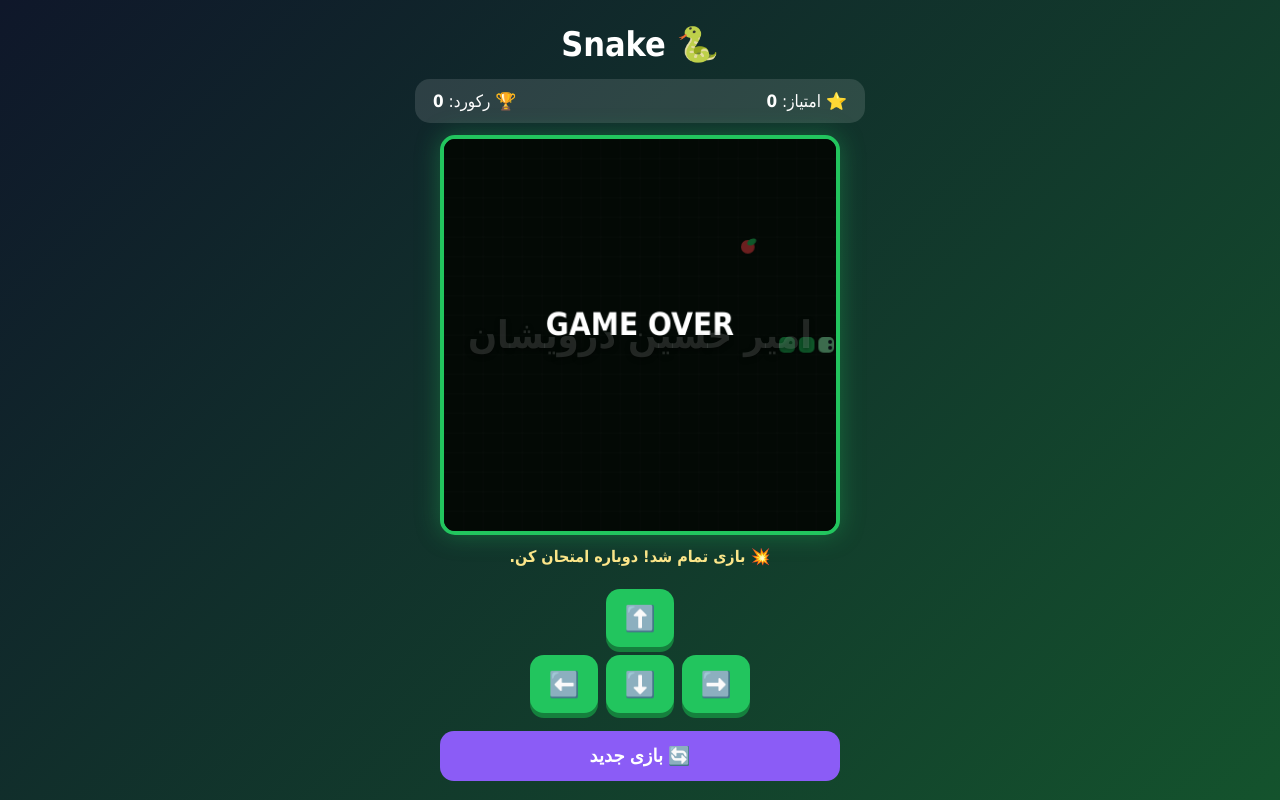
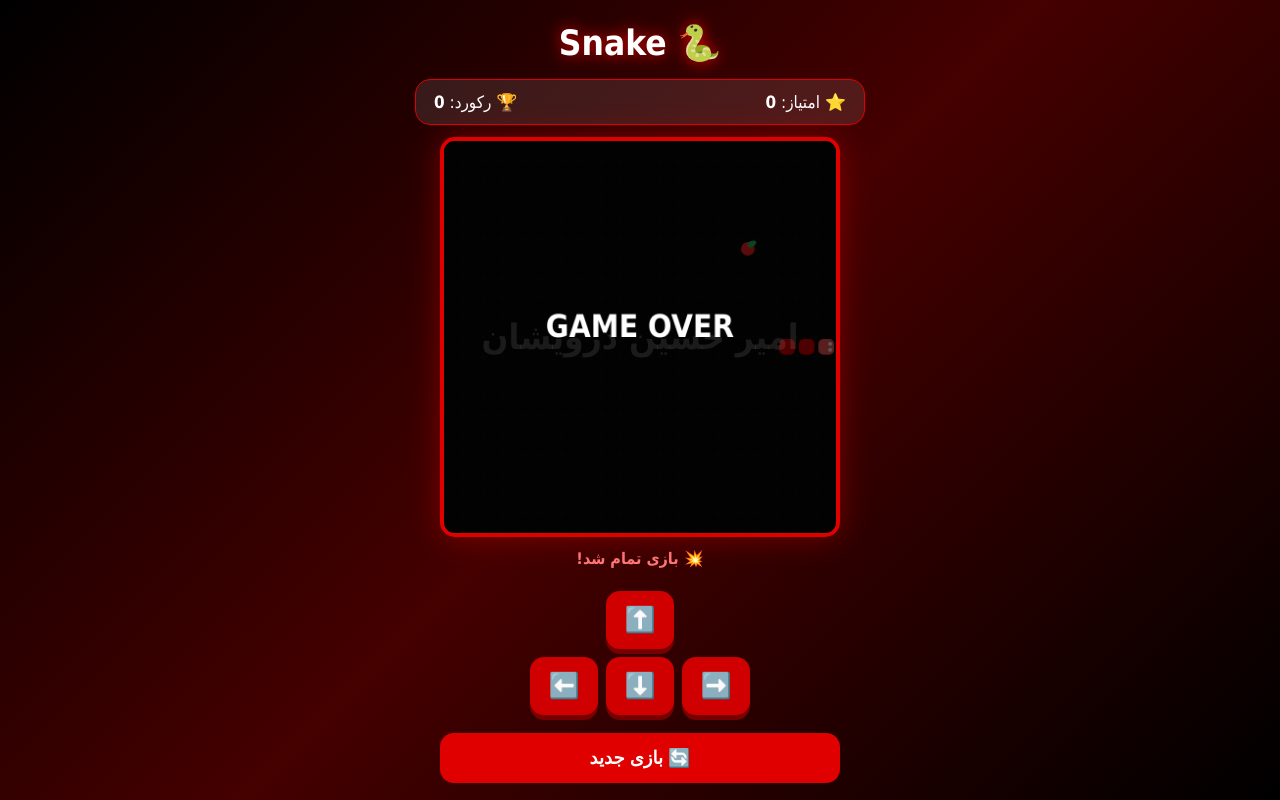
Before and after one commit to alidarveshang1362-source/snake-game, a plain HTML site: page index.htm in a window 1280 px wide. Drawn offline with Linux system fonts and the light colour scheme.

Commit message:
Update index.htm

```diff
--- a/index.htm
+++ b/index.htm
@@ -15,9 +15,17 @@
 body {
     margin: 0;
     min-height: 100vh;
-    background: linear-gradient(135deg, #0f172a, #14532d);
+
+    font-family: Tahoma, Arial, sans-serif;
+
+    background: linear-gradient(
+        135deg,
+        #000000,
+        #450000,
+        #000000
+    );
+
     color: white;
-    font-family: Tahoma, Arial, sans-serif;
 
     display: flex;
     justify-content: center;
@@ -33,15 +41,18 @@ body {
 }
 
 h1 {
+    font-size: 35px;
     margin: 5px 0 15px;
-    font-size: 34px;
+
+    text-shadow:
+        0 0 15px #e00000;
 }
 
 .info {
     display: flex;
     justify-content: space-between;
 
-    background: rgba(255,255,255,0.12);
+    background: rgba(255,255,255,0.1);
 
     padding: 12px 18px;
 
@@ -49,15 +60,17 @@ h1 {
 
     margin-bottom: 12px;
 
+    border: 1px solid #e00000;
+
     font-size: 17px;
 }
 
-/* زمین بازی */
-
 .board {
     position: relative;
+
     width: 100%;
     max-width: 400px;
+
     margin: auto;
 }
 
@@ -65,21 +78,22 @@ canvas {
     display: block;
 
     width: 100%;
+
     aspect-ratio: 1 / 1;
 
-    background: #07130b;
+    background: #050505;
 
-    border: 4px solid #22c55e;
+    border: 4px solid #e00000;
 
     border-radius: 15px;
 
     box-shadow:
-        0 0 25px rgba(34,197,94,.35);
+        0 0 30px rgba(224,0,0,.4);
 
     touch-action: none;
 }
 
-/* نوشته وسط بازی */
+/* نام سازنده */
 
 .watermark {
     position: absolute;
@@ -87,26 +101,24 @@ canvas {
     top: 50%;
     left: 50%;
 
-    transform: translate(-50%, -50%);
+    transform:
+        translate(-50%, -50%);
 
-    width: 90%;
+    width: 95%;
 
-    font-family: Tahoma, Arial, sans-serif;
-
-    font-size: clamp(22px, 7vw, 38px);
+    font-size:
+        clamp(21px, 6vw, 35px);
 
     font-weight: bold;
 
-    color: rgba(255,255,255,0.13);
+    color:
+        rgba(255,255,255,0.10);
 
     pointer-events: none;
 
     user-select: none;
 
     white-space: nowrap;
-
-    text-shadow:
-        0 2px 5px rgba(0,0,0,.4);
 }
 
 .message {
@@ -116,10 +128,10 @@ canvas {
 
     font-weight: bold;
 
-    color: #fde68a;
+    color: #ff7777;
 }
 
-/* دکمه های کنترل */
+/* کنترل‌ها */
 
 .controls {
     width: 220px;
@@ -128,7 +140,8 @@ canvas {
 
     display: grid;
 
-    grid-template-columns: repeat(3, 1fr);
+    grid-template-columns:
+        repeat(3, 1fr);
 
     gap: 8px;
 
@@ -142,7 +155,7 @@ canvas {
 
     border-radius: 14px;
 
-    background: #22c55e;
+    background: #d00000;
 
     color: white;
 
@@ -152,13 +165,16 @@ canvas {
 
     cursor: pointer;
 
-    box-shadow: 0 5px 0 #15803d;
+    box-shadow:
+        0 5px 0 #780000;
 }
 
 .controls button:active {
-    transform: translateY(4px);
+    transform:
+        translateY(4px);
 
-    box-shadow: 0 1px 0 #15803d;
+    box-shadow:
+        0 1px 0 #780000;
 }
 
 .up {
@@ -191,7 +207,7 @@ canvas {
 
     border-radius: 14px;
 
-    background: #8b5cf6;
+    background: #e00000;
 
     color: white;
 
@@ -205,9 +221,9 @@ canvas {
 }
 
 .restart:active {
-    transform: scale(.97);
+    transform:
+        scale(.97);
 }
-
 </style>
 </head>
 
@@ -239,8 +255,6 @@ canvas {
             width="400"
             height="400">
         </canvas>
-
-        <!-- نام سازنده -->
 
         <div class="watermark">
             امیر حسین درویشان
@@ -286,7 +300,9 @@ canvas {
     <button
         class="restart"
         onclick="startGame()">
+
         🔄 بازی جدید
+
     </button>
 
 </div>
@@ -306,6 +322,8 @@ const tileCount =
     canvas.width / gridSize;
 
 
+/* اطلاعات بازی */
+
 let snake;
 
 let apple;
@@ -314,21 +332,26 @@ let direction;
 
 let nextDirection;
 
-let score = 0;
+let score;
 
-let gameRunning = false;
+let gameRunning;
 
 let gameTimer;
 
 
+/* رکورد */
+
 let highScore =
     Number(
-        localStorage.getItem("snakeHighScore")
+        localStorage.getItem(
+            "snakeHighScore"
+        )
     ) || 0;
 
 
-document.getElementById("highScore")
-    .textContent = highScore;
+document.getElementById(
+    "highScore"
+).textContent = highScore;
 
 
 /* شروع بازی */
@@ -337,11 +360,11 @@ function startGame() {
 
     snake = [
 
-        {x: 10, y: 10},
+        { x: 10, y: 10 },
 
-        {x: 9, y: 10},
+        { x: 9, y: 10 },
 
-        {x: 8, y: 10}
+        { x: 8, y: 10 }
 
     ];
 
@@ -363,12 +386,14 @@ function startGame() {
     gameRunning = true;
 
 
-    document.getElementById("score")
-        .textContent = score;
+    document.getElementById(
+        "score"
+    ).textContent = score;
 
 
-    document.getElementById("message")
-        .textContent =
+    document.getElementById(
+        "message"
+    ).textContent =
         "🍎 سیب را بخور و بزرگ شو!";
 
 
@@ -378,12 +403,19 @@ function startGame() {
     clearInterval(gameTimer);
 
 
+    /*
+       سرعت مار
+       عدد بزرگ‌تر = حرکت کندتر
+    */
+
     gameTimer =
-        setInterval(gameLoop, 130);
+        setInterval(
+            gameLoop,
+            220
+        );
 
 
     draw();
-
 }
 
 
@@ -398,13 +430,17 @@ function createApple() {
 
         position = {
 
-            x: Math.floor(
-                Math.random() * tileCount
-            ),
+            x:
+                Math.floor(
+                    Math.random() *
+                    tileCount
+                ),
 
-            y: Math.floor(
-                Math.random() * tileCount
-            )
+            y:
+                Math.floor(
+                    Math.random() *
+                    tileCount
+                )
 
         };
 
@@ -417,7 +453,6 @@ function createApple() {
             part =>
 
                 part.x === position.x &&
-
                 part.y === position.y
 
         )
@@ -426,7 +461,6 @@ function createApple() {
 
 
     apple = position;
-
 }
 
 
@@ -434,10 +468,12 @@ function createApple() {
 
 function gameLoop() {
 
-    if (!gameRunning) return;
+    if (!gameRunning)
+        return;
 
 
-    direction = nextDirection;
+    direction =
+        nextDirection;
 
 
     const head = {
@@ -470,7 +506,6 @@ function gameLoop() {
         gameOver();
 
         return;
-
     }
 
 
@@ -483,7 +518,6 @@ function gameLoop() {
             part =>
 
                 part.x === head.x &&
-
                 part.y === head.y
 
         )
@@ -493,7 +527,6 @@ function gameLoop() {
         gameOver();
 
         return;
-
     }
 
 
@@ -505,7 +538,6 @@ function gameLoop() {
     if (
 
         head.x === apple.x &&
-
         head.y === apple.y
 
     ) {
@@ -513,9 +545,12 @@ function gameLoop() {
         score += 10;
 
 
-        document.getElementById("score")
-            .textContent = score;
+        document.getElementById(
+            "score"
+        ).textContent = score;
 
+
+        /* رکورد */
 
         if (score > highScore) {
 
@@ -530,8 +565,8 @@ function gameLoop() {
 
             document.getElementById(
                 "highScore"
-            ).textContent = highScore;
-
+            ).textContent =
+                highScore;
         }
 
 
@@ -547,7 +582,6 @@ function gameLoop() {
 
 
     draw();
-
 }
 
 
@@ -561,26 +595,27 @@ function gameOver() {
     clearInterval(gameTimer);
 
 
-    document.getElementById("message")
-        .textContent =
-        "💥 بازی تمام شد! دوباره امتحان کن.";
+    document.getElementById(
+        "message"
+    ).textContent =
+        "💥 بازی تمام شد!";
 
 
     draw(true);
-
 }
 
 
 /* تغییر جهت */
 
-function changeDirection(newDirection) {
+function changeDirection(
+    newDirection
+) {
 
     if (!gameRunning) {
 
         startGame();
 
         return;
-
     }
 
 
@@ -652,11 +687,14 @@ function changeDirection(newDirection) {
 
 /* رسم بازی */
 
-function draw(gameEnded = false) {
+function draw(
+    gameEnded = false
+) {
 
-    /* پس زمینه */
+    /* پس‌زمینه */
 
-    ctx.fillStyle = "#07130b";
+    ctx.fillStyle =
+        "#050505";
 
     ctx.fillRect(
         0,
@@ -714,7 +752,8 @@ function draw(gameEnded = false) {
 
     if (apple) {
 
-        ctx.fillStyle = "#ef4444";
+        ctx.fillStyle =
+            "#ff2222";
 
 
         ctx.beginPath();
@@ -738,9 +777,10 @@ function draw(gameEnded = false) {
         ctx.fill();
 
 
-        /* برگ */
+        /* برگ سیب */
 
-        ctx.fillStyle = "#22c55e";
+        ctx.fillStyle =
+            "#22c55e";
 
 
         ctx.beginPath();
@@ -776,14 +816,14 @@ function draw(gameEnded = false) {
             if (index === 0) {
 
                 ctx.fillStyle =
-                    "#86efac";
+                    "#ff5555";
 
             }
 
             else {
 
                 ctx.fillStyle =
-                    "#22c55e";
+                    "#e00000";
 
             }
 
@@ -812,14 +852,16 @@ function draw(gameEnded = false) {
     );
 
 
-    /* چشم‌های مار */
+    /* چشم‌ها */
 
     if (snake.length > 0) {
 
-        const head = snake[0];
+        const head =
+            snake[0];
 
 
-        ctx.fillStyle = "#111827";
+        ctx.fillStyle =
+            "#ffffff";
 
 
         let eye1;
@@ -829,19 +871,35 @@ function draw(gameEnded = false) {
         if (direction.x !== 0) {
 
             const eyeX =
+
                 head.x * gridSize +
-                (direction.x > 0 ? 14 : 6);
+
+                (
+                    direction.x > 0
+                    ? 14
+                    : 6
+                );
 
 
             eye1 = {
+
                 x: eyeX,
-                y: head.y * gridSize + 7
+
+                y:
+                    head.y *
+                    gridSize + 7
+
             };
 
 
             eye2 = {
+
                 x: eyeX,
-                y: head.y * gridSize + 13
+
+                y:
+                    head.y *
+                    gridSize + 13
+
             };
 
         }
@@ -849,13 +907,21 @@ function draw(gameEnded = false) {
         else {
 
             const eyeY =
+
                 head.y * gridSize +
-                (direction.y > 0 ? 14 : 6);
+
+                (
+                    direction.y > 0
+                    ? 14
+                    : 6
+                );
 
 
             eye1 = {
 
-                x: head.x * gridSize + 7,
+                x:
+                    head.x *
+                    gridSize + 7,
 
                 y: eyeY
 
@@ -864,7 +930,9 @@ function draw(gameEnded = false) {
 
             eye2 = {
 
-                x: head.x * gridSize + 13,
+                x:
+                    head.x *
+                    gridSize + 13,
 
                 y: eyeY
 
@@ -901,36 +969,44 @@ function draw(gameEnded = false) {
     }
 
 
-    /* پایان بازی */
+    /* صفحه پایان */
 
     if (gameEnded) {
 
         ctx.fillStyle =
-            "rgba(0,0,0,.55)";
+            "rgba(0,0,0,.65)";
 
 
         ctx.fillRect(
+
             0,
             0,
             canvas.width,
             canvas.height
+
         );
 
 
-        ctx.fillStyle = "white";
+        ctx.fillStyle =
+            "white";
 
 
         ctx.font =
             "bold 32px Tahoma";
 
 
-        ctx.textAlign = "center";
+        ctx.textAlign =
+            "center";
 
 
         ctx.fillText(
+
             "GAME OVER",
+
             canvas.width / 2,
+
             canvas.height / 2
+
         );
 
     }
@@ -938,31 +1014,46 @@ function draw(gameEnded = false) {
 }
 
 
-/* کنترل با کیبورد */
+/* کیبورد */
 
 document.addEventListener(
     "keydown",
     function(event) {
 
-        if (event.key === "ArrowUp") {
+        if (
+            event.key ===
+            "ArrowUp"
+        ) {
 
             changeDirection("up");
 
         }
 
-        if (event.key === "ArrowDown") {
+
+        if (
+            event.key ===
+            "ArrowDown"
+        ) {
 
             changeDirection("down");
 
         }
 
-        if (event.key === "ArrowLeft") {
+
+        if (
+            event.key ===
+            "ArrowLeft"
+        ) {
 
             changeDirection("left");
 
         }
 
-        if (event.key === "ArrowRight") {
+
+        if (
+            event.key ===
+            "ArrowRight"
+        ) {
 
             changeDirection("right");
 
@@ -972,7 +1063,7 @@ document.addEventListener(
 );
 
 
-/* شروع */
+/* شروع بازی */
 
 startGame();
 
```
